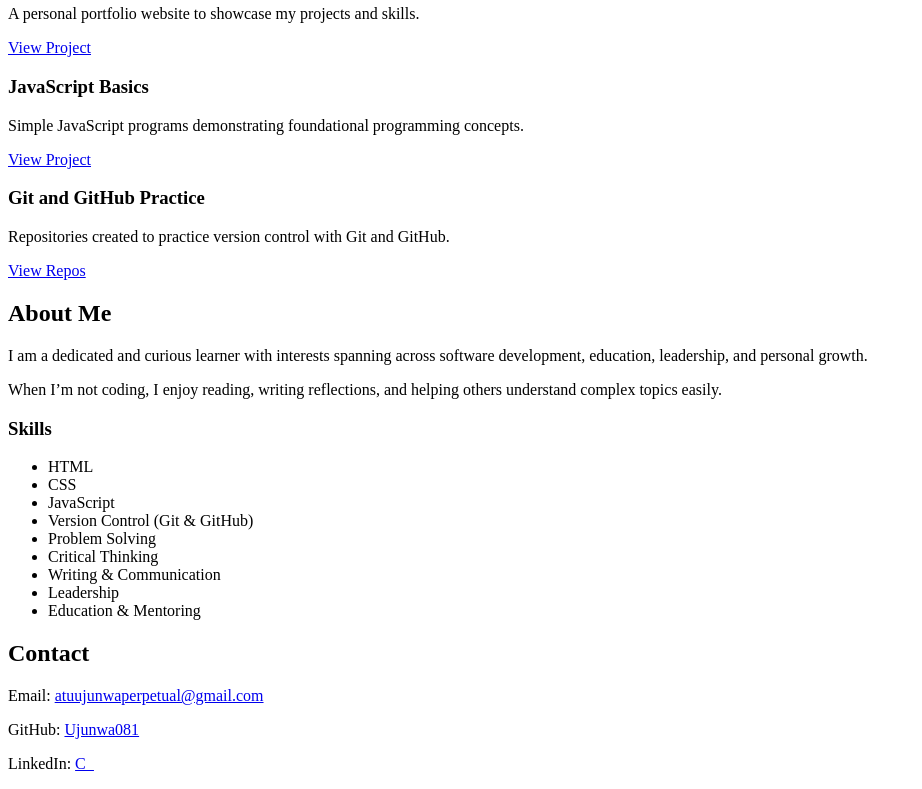
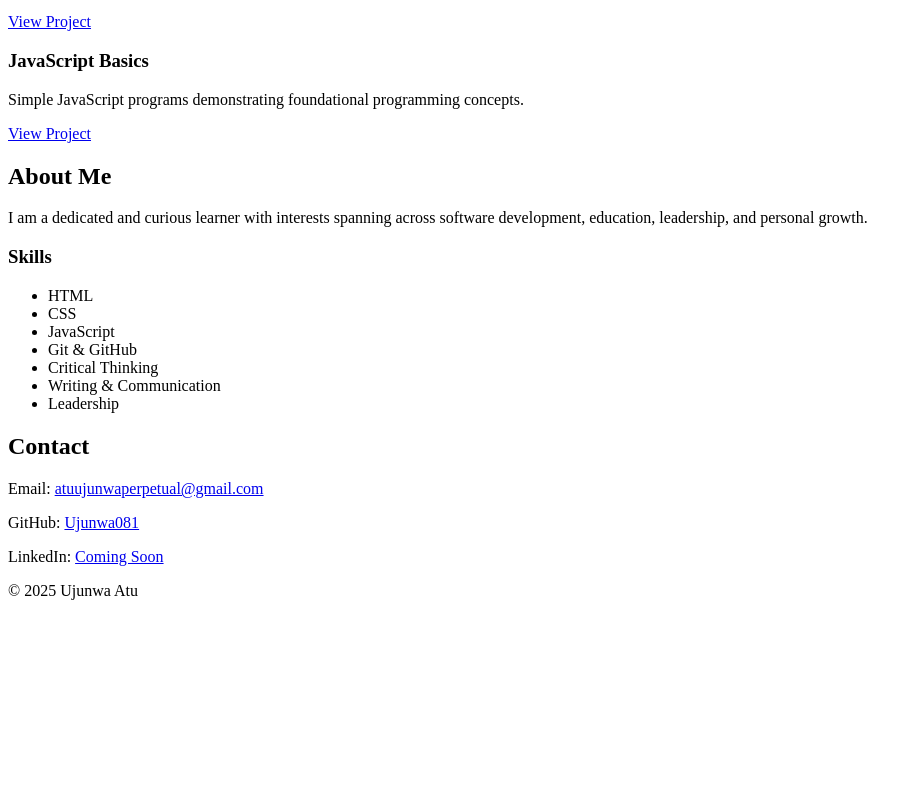
Before and after one commit to Ujunwa081/My_First_Portfolio, a plain HTML site: page portfolio/index.html in a window 1280 px wide. Shown: the part 417-1206 px from the top of the page, without its empty margins (0-922 px from the left). After the commit the page ends 1033 px from the top, so only its background shows below. Drawn offline with Linux system fonts and the light colour scheme.

Commit message:
Final corrected portfolio for ALX submission

```diff
--- a/portfolio/index.html
+++ b/portfolio/index.html
@@ -1,4 +1,4 @@
-CTYPE html>
+<!DOCTYPE html>
 <html lang="en">
 
 	<head>
@@ -41,29 +41,20 @@ CTYPE html>
 																						          <a href="https://github.com/Ujunwa081/JS-Fundamentals" target="_blank">View Project</a>
 																							      </article>
 
-																							          <article class="project">
-																									        <h3>Git and GitHub Practice</h3>
-																										      <p>Repositories created to practice version control with Git and GitHub.</p>
-																										            <a href="https://github.com/Ujunwa081" target="_blank">View Repos</a>
-																											        </article>
-
 																							        </section>
 
 																								  <section id="about">
 																									      <h2>About Me</h2>
 																									          <p>I am a dedicated and curious learner with interests spanning across software development, education, leadership, and personal growth.</p>
-																														        <p>When I’m not coding, I enjoy reading, writing reflections, and helping others understand complex topics easily.</p>
 																										      <h3>Skills</h3>
 																										          <ul>
 																												        <li>HTML</li>
 																													      <li>CSS</li>
 																													            <li>JavaScript</li>
-																																			        <li>Version Control (Git & GitHub)</li>
-																																				      <li>Problem Solving</li>
+																														          <li>Git & GitHub</li>
 																															        <li>Critical Thinking</li>
 																																      <li>Writing & Communication</li>
 																																            <li>Leadership</li>
-																																							      <li>Education & Mentoring</li>
 																																	        </ul>
 																																		  </section>
 
@@ -71,4 +62,12 @@ CTYPE html>
 																																			        <h2>Contact</h2>
 																																				    <p>Email: <a href="mailto:atuujunwaperpetual@gmail.com">atuujunwaperpetual@gmail.com</a></p>
 																																				        <p>GitHub: <a href="https://github.com/Ujunwa081" target="_blank">Ujunwa081</a></p>
-																																											      <p>LinkedIn: <a href="#" target="_blank">C_
+																																					    <p>LinkedIn: <a href="#" target="_blank">Coming Soon</a></p>
+																																					      </section>
+
+																																					        <footer>
+																																							    <p>&copy; 2025 Ujunwa Atu</p>
+																																							      </footer>
+	</body>
+
+</html>
```
Lines whose indentation alone changed are shown as unchanged.
